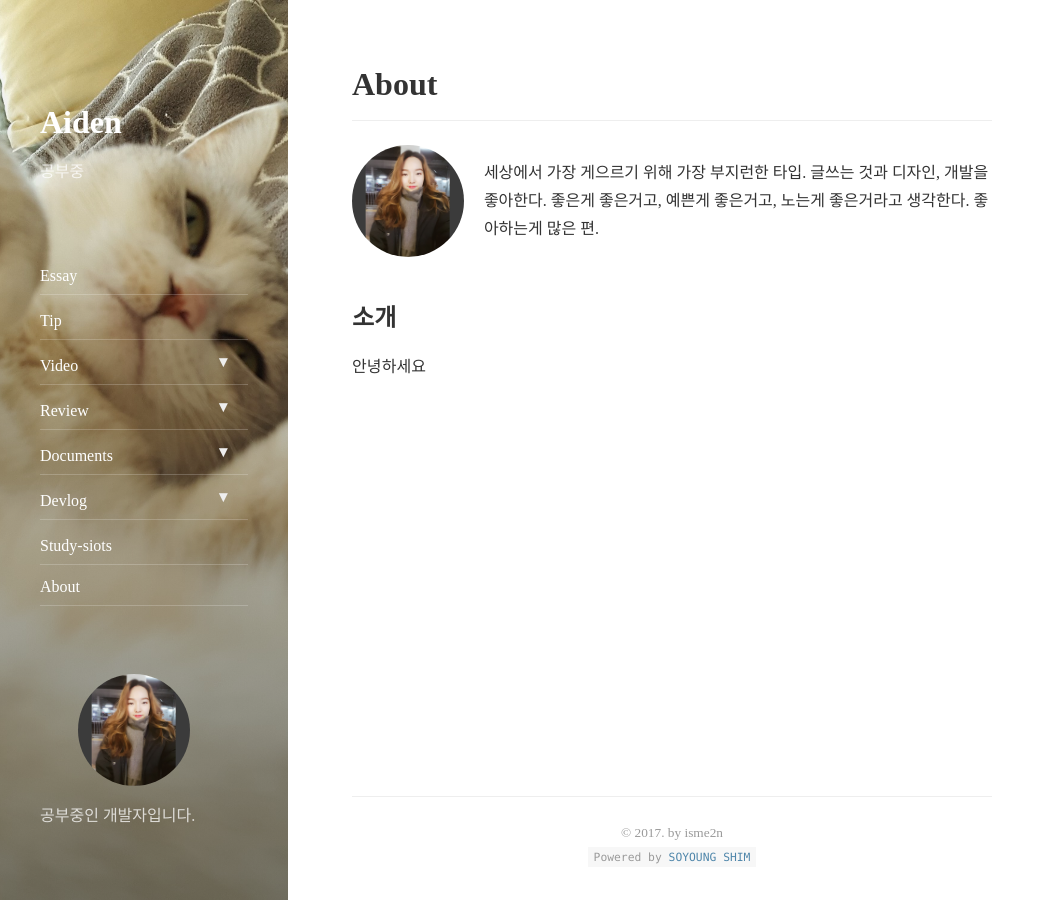
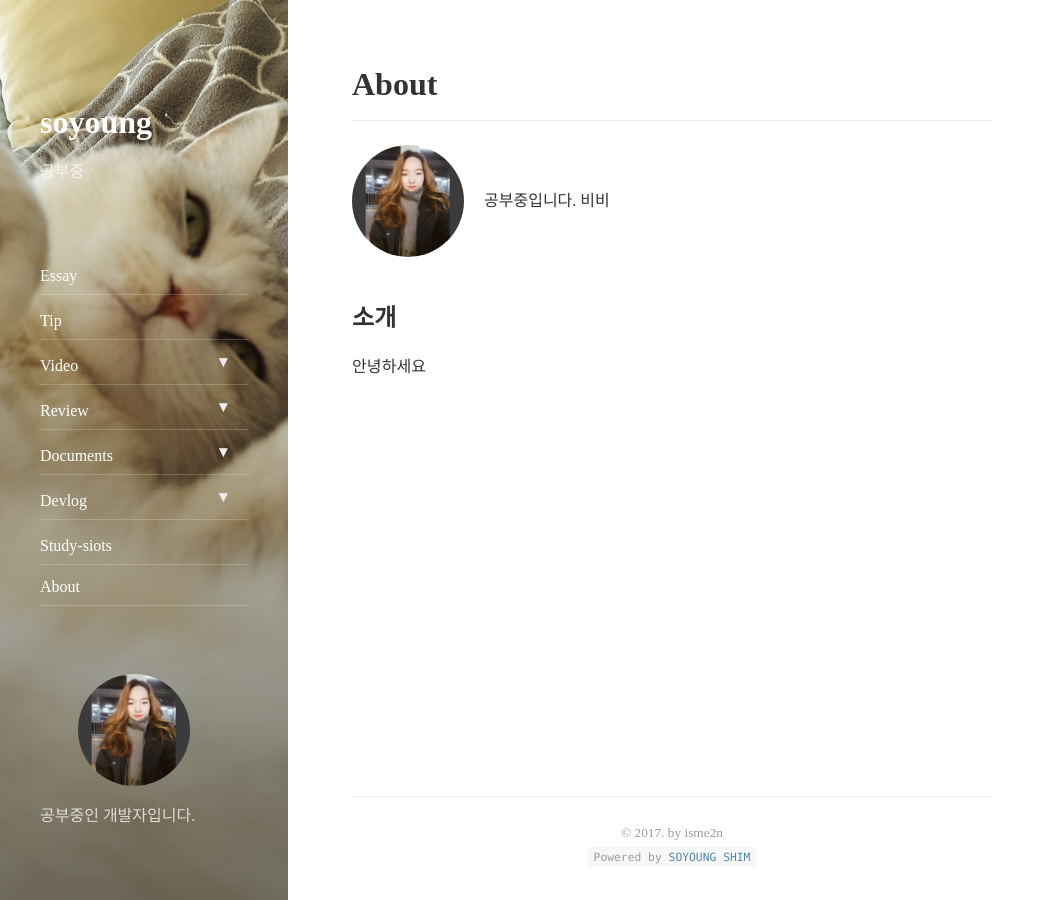
Before and after one commit to ellie-shim/ellie-shim.github.io, a Jekyll site: the page built from about.md, in a window 1280 px wide and 900 px high. Shown: the whole window, without its empty margins (0-1055 px from the left). Built offline with Jekyll 4.4.1, drawn with Linux system fonts in a browser that asks for light colours; nearby versions of some CDN libraries.

Commit message:
title수정

```diff
--- a/_config.yml
+++ b/_config.yml
@@ -2,7 +2,7 @@
 
 # -----------------------------------------------------------------------------
 #  User configuration
-title: Aiden
+title: soyoung
 
 # The unique resource location of your page.
 # Set to `https://<username>.github.io` when hosting on GitHub Pages
@@ -23,7 +23,7 @@ description: >
 # This should be the same author as first entry in `_data/authors.yml`
 author:
   name: aiden min
-  email: zoqozqz@gmail.com
+  email: sovv12@gmail.com
 
 # Fallback image and color
 image: /assets/img/nap.jpg
--- a/_data/authors.yml
+++ b/_data/authors.yml
@@ -3,13 +3,12 @@
 # Change `qwtel` to your shortname (used in the front matter to set a page's author, e.g. `author: qwtel`).
 isme2n:
   name: aiden min
-  email: zooqzqz@gmail.com
+  email: sovv12@gmail.com
 
   # Used at the bottom of each page and at the top of the `about` layout
   # Markdown enabled, can use multiple paragraphs (enabled by `|`)
   about: |
-    세상에서 가장 게으르기 위해 가장 부지런한 타입.
-    글쓰는 것과 디자인, 개발을 좋아한다. 좋은게 좋은거고, 예쁜게 좋은거고, 노는게 좋은거라고 생각한다. 좋아하는게 많은 편.
+    공부중입니다. 비비
   # This photo will be used in the about section
   picture:
     src: /assets/img/me.jpeg
@@ -22,7 +21,7 @@ isme2n:
   # Comment/uncommet to show/hide
   # Icons appear in order, can be rearranged:
   social:
-    facebook: zooqzqz
+    #facebook: zooqzqz
     # twitter:         <username>
     # google:          <number>
     # vk:              <username>
@@ -46,7 +45,7 @@ isme2n:
     # pinterest:       <username>
     # foursquare:      <number>
     # yelp:            <string>
-    github: isme2n
+    github: bbgrams
     # stackoverflow:   <number/username>
     # npm:             <username>
     # hackernews:      <username>
@@ -57,7 +56,7 @@ isme2n:
     # delicious:       <username>
     # stumbleupon:     <username>
     # paypal:          <username>
-    email: mailto:zooqzqz@gmail.com
+    email: mailto:sovv12@gmail.com
     rss: https://isme2n.github.io/feed.xml
 
 # Another author
```
